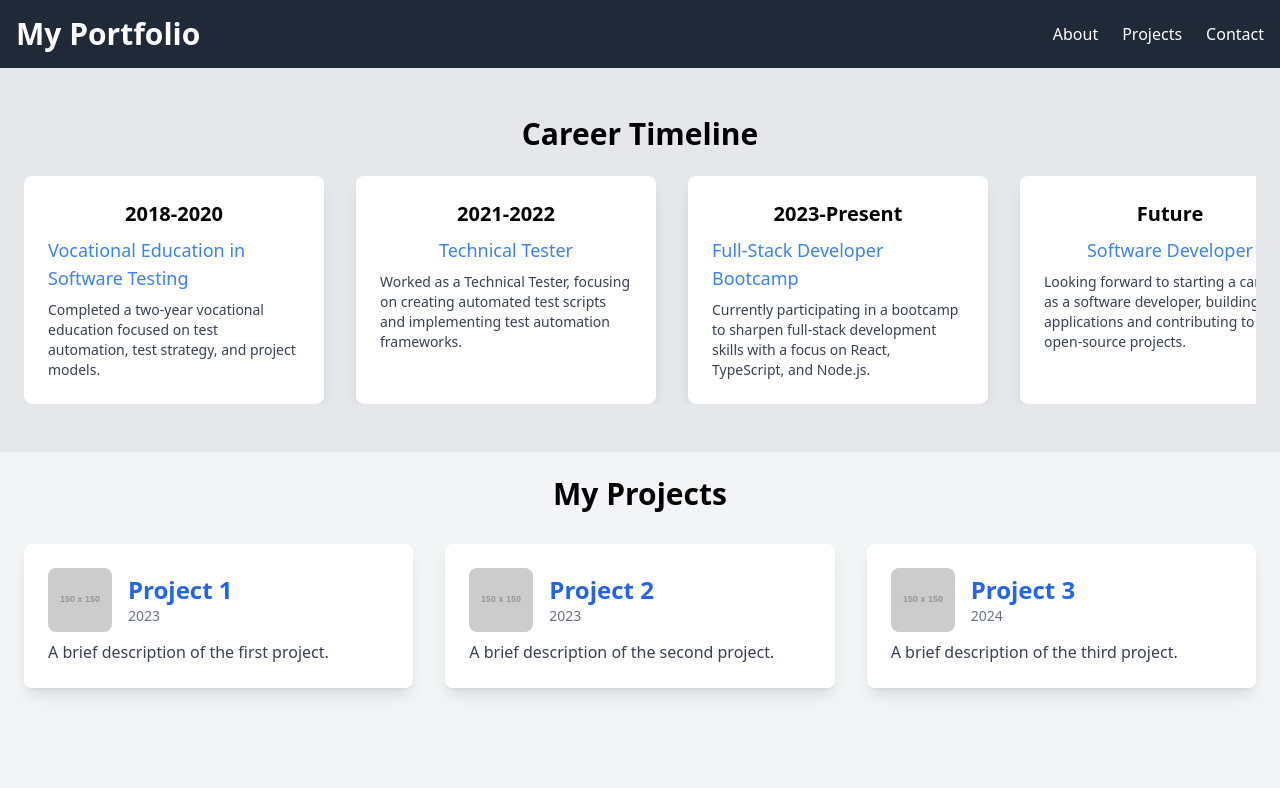
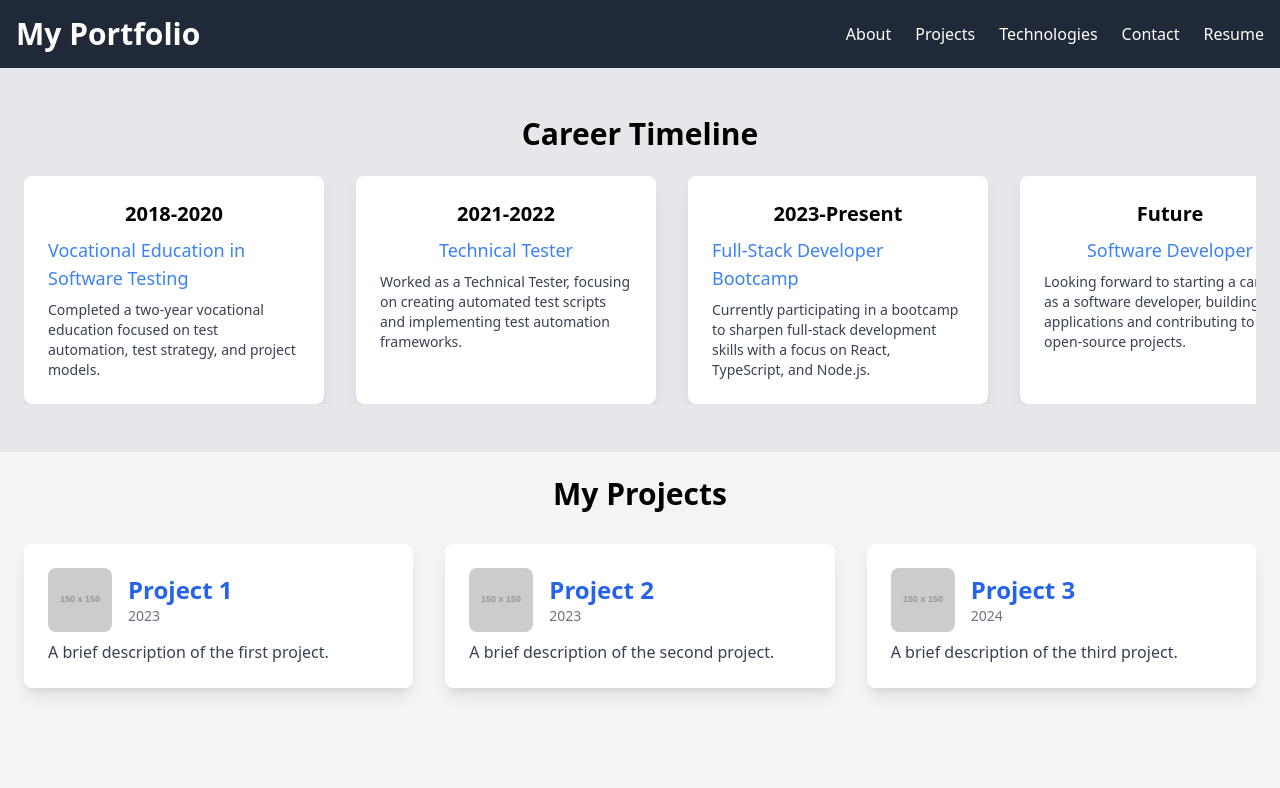
Before and after one commit to konraddrozdyk/react-portfolio, a React (Vite) app: page / in a window 1280 px wide. Shown: the top 788 px of the page. Built offline with nearby package versions, Linux system fonts and the light colour scheme.

Commit message:
Updates on components

```diff
--- a/src/components/Header.tsx
+++ b/src/components/Header.tsx
@@ -6,7 +6,7 @@ const Header = () => {
         <nav>
           <ul className="flex space-x-6">
             <li>
-              <a href="#about" className="hover:text-gray-400">
+              <a href="#timeline" className="hover:text-gray-400">
                 About
               </a>
             </li>
@@ -16,8 +16,18 @@ const Header = () => {
               </a>
             </li>
             <li>
+              <a href="#technologies" className="hover:text-gray-400">
+                Technologies
+              </a>
+            </li>
+            <li>
               <a href="#contact" className="hover:text-gray-400">
                 Contact
+              </a>
+            </li>
+            <li>
+              <a href="#resume" className="hover:text-gray-400">
+                Resume
               </a>
             </li>
           </ul>
--- a/src/components/ProjectGrid.tsx
+++ b/src/components/ProjectGrid.tsx
@@ -16,7 +16,10 @@ interface ProjectGridProps {
 
 const ProjectGrid: React.FC<ProjectGridProps> = ({ projects }) => {
   return (
-    <div className="grid grid-cols-1 sm:grid-cols-2 lg:grid-cols-3 gap-8">
+    <div
+      className="grid grid-cols-1 sm:grid-cols-2 lg:grid-cols-3 gap-8"
+      id="projects"
+    >
       {projects.map((project, index) => (
         <ProjectCard
           key={index}
--- a/tailwind.config.js
+++ b/tailwind.config.js
@@ -1,5 +1,6 @@
 /** @type {import('tailwindcss').Config} */
 export default {
+  darkMode: "class",
   content: [
     "./index.html",
     "./src/**/*.{js,jsx,ts,tsx}",
```
